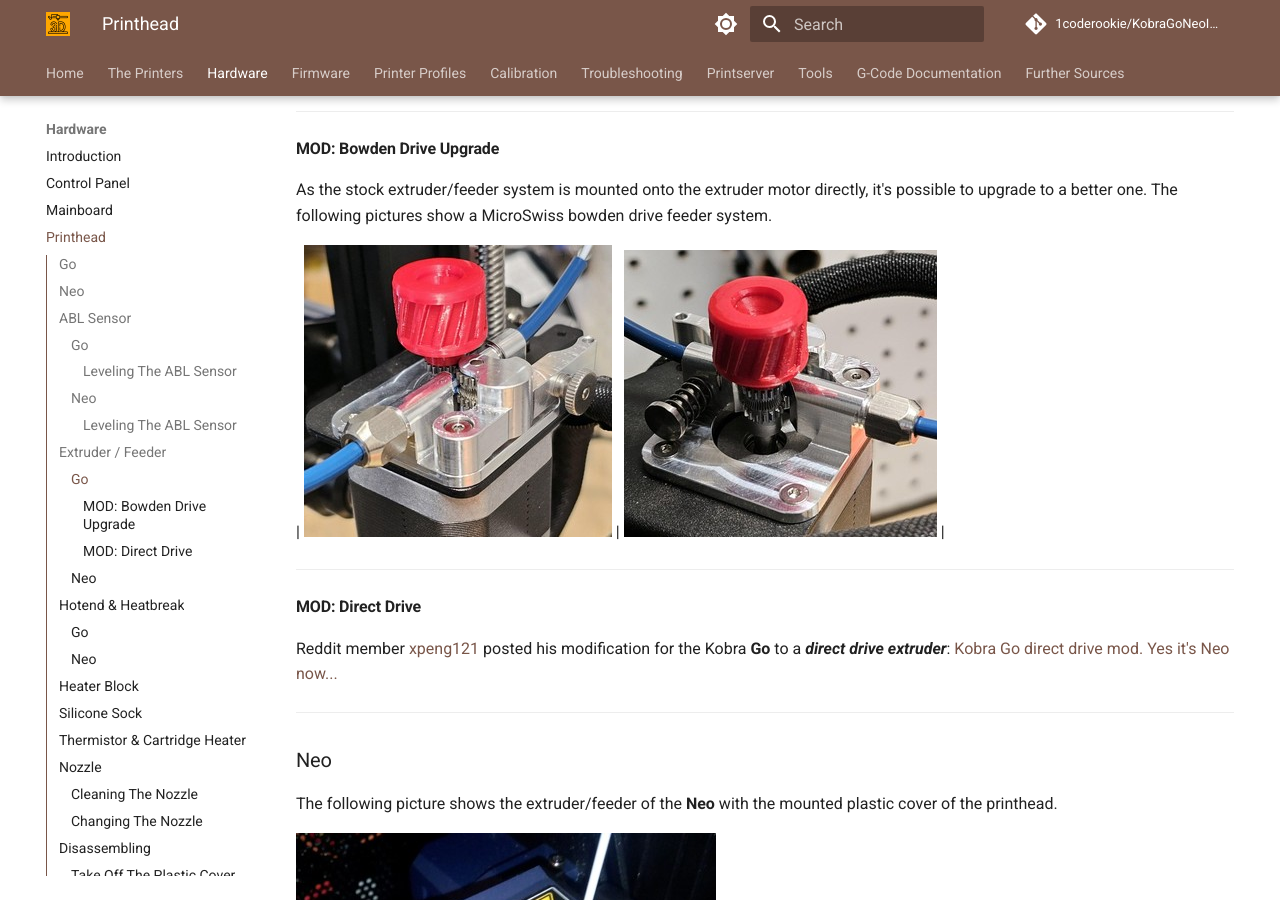
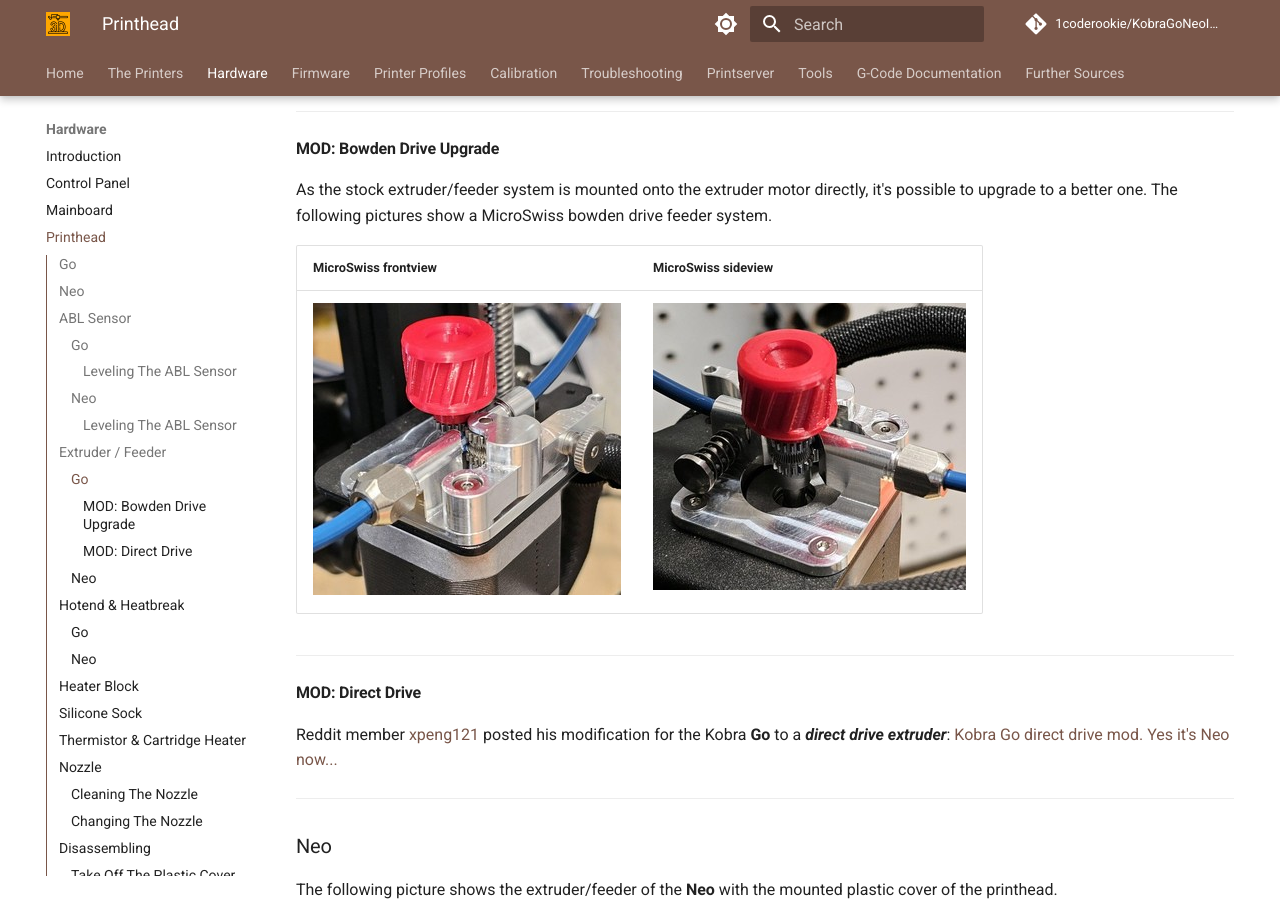
Before and after one commit to 1coderookie/KobraGoNeoInsights, an MkDocs documentation site: the page built from docs/hardware/printhead.md, in a window 1280 px wide and 900 px high, scrolled down 9690 px. Built offline with MkDocs 1.6.1 and Material for MkDocs 9.7.7, drawn with Linux system fonts in a browser that asks for light colours; comment, search, counter and statistics services are not loaded.

Commit message:
Update printhead.md

```diff
--- a/docs/hardware/printhead.md
+++ b/docs/hardware/printhead.md
@@ -161,6 +161,8 @@
 
 As the stock extruder/feeder system is mounted onto the extruder motor directly, it's possible to upgrade to a better one. The following pictures show a MicroSwiss bowden drive feeder system.
 
+| MicroSwiss frontview | MicroSwiss sideview |
+|:---------------------|:---------------------|
 | ![MicroSwiss 1](../assets/images/head_GO_MicroSwissBowden1_web.jpeg) | ![MicroSwiss 2](../assets/images/head_GO_MicroSwissBowden2_web.jpeg) |
 
 
```
